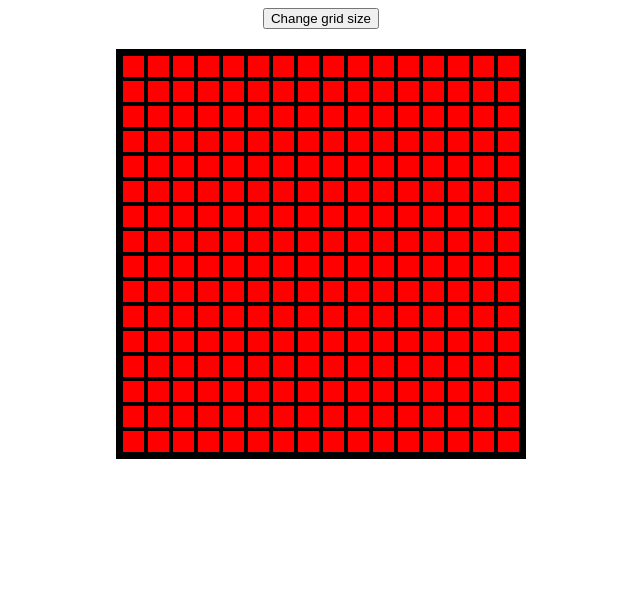
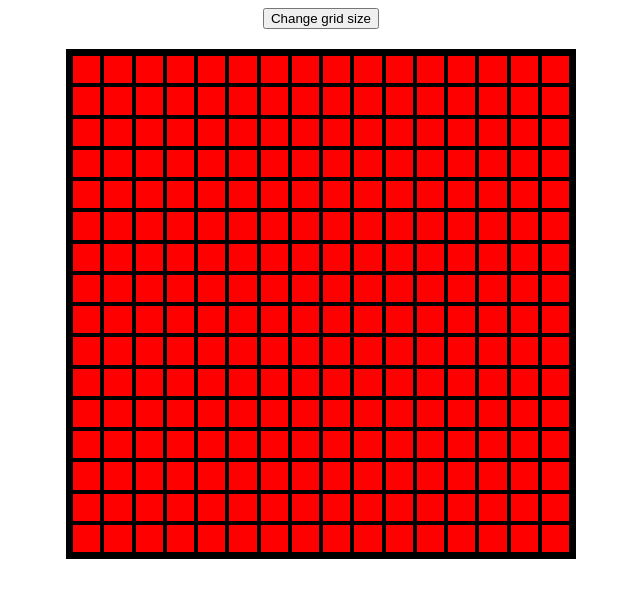
Before and after one commit to Elvborn/odin-etch-a-sketch, a plain HTML site: page index.html in a window 1280 px wide. Shown: the whole page, without its empty margins (319-959 px from the left). Drawn offline with Linux system fonts and the light colour scheme.

Commit message:
Add ability to change grid size

```diff
--- a/javascript.js
+++ b/javascript.js
@@ -1,7 +1,10 @@
 const container = document.querySelector("#grid-container");
 const btnSize = document.querySelector("button");
 
+const gridSizeInPX = 500;
+
 function generateGrid(size = 16){
+    if(size > 100) size = 100;
     container.innerHTML = "";
 
     for(let i = 0; i < size; i++){
@@ -10,6 +13,8 @@ function generateGrid(size = 16){
         for(let j = 0; j < size; j++){
             const square = document.createElement("div");
             square.classList.add("square");
+            square.style.width = `${gridSizeInPX / size}px`;
+            square.style.height = `${gridSizeInPX / size}px`;
 
             square.addEventListener("mouseover", (e) => {
                 e.target.style.background = "blue";
--- a/style.css
+++ b/style.css
@@ -25,7 +25,5 @@ body{
 
 .square{
     border: 2px solid black;
-    width: 25px;
-    height: 25px;
     background-color: red;
 }
```
